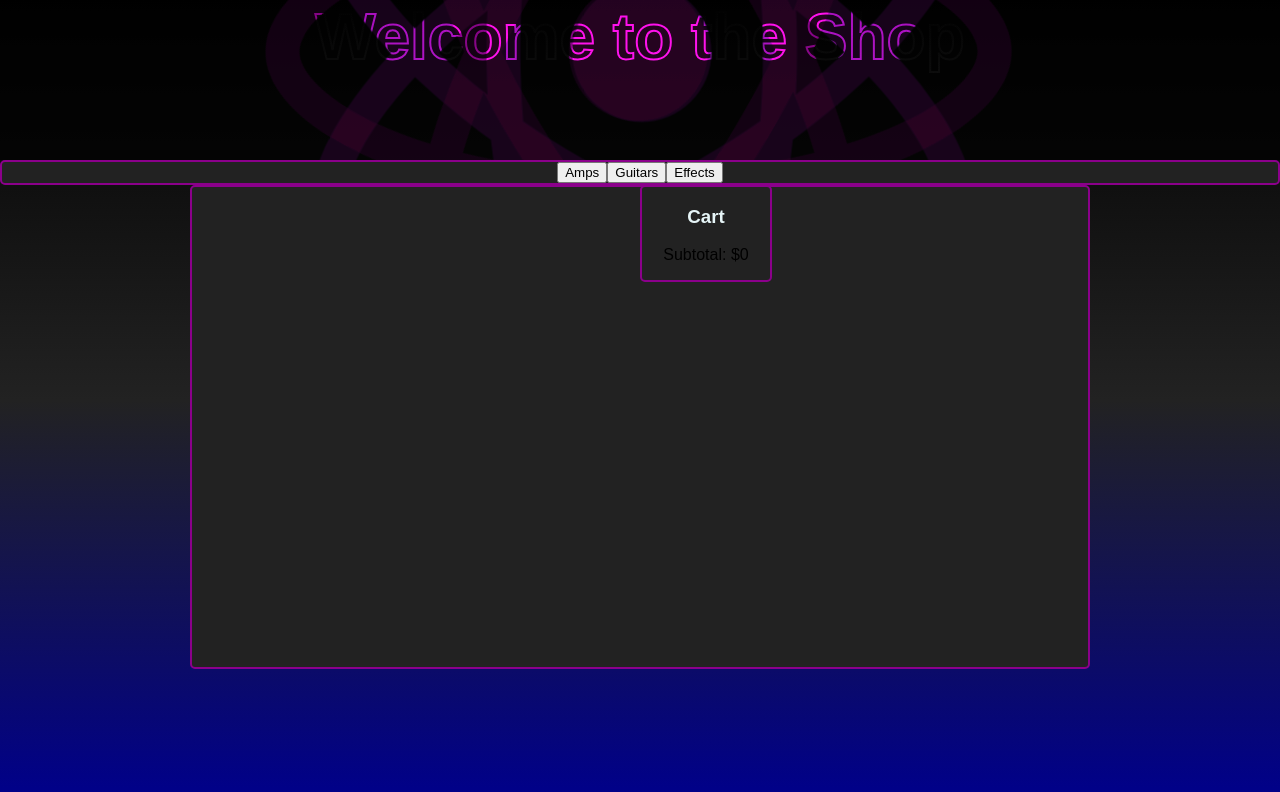
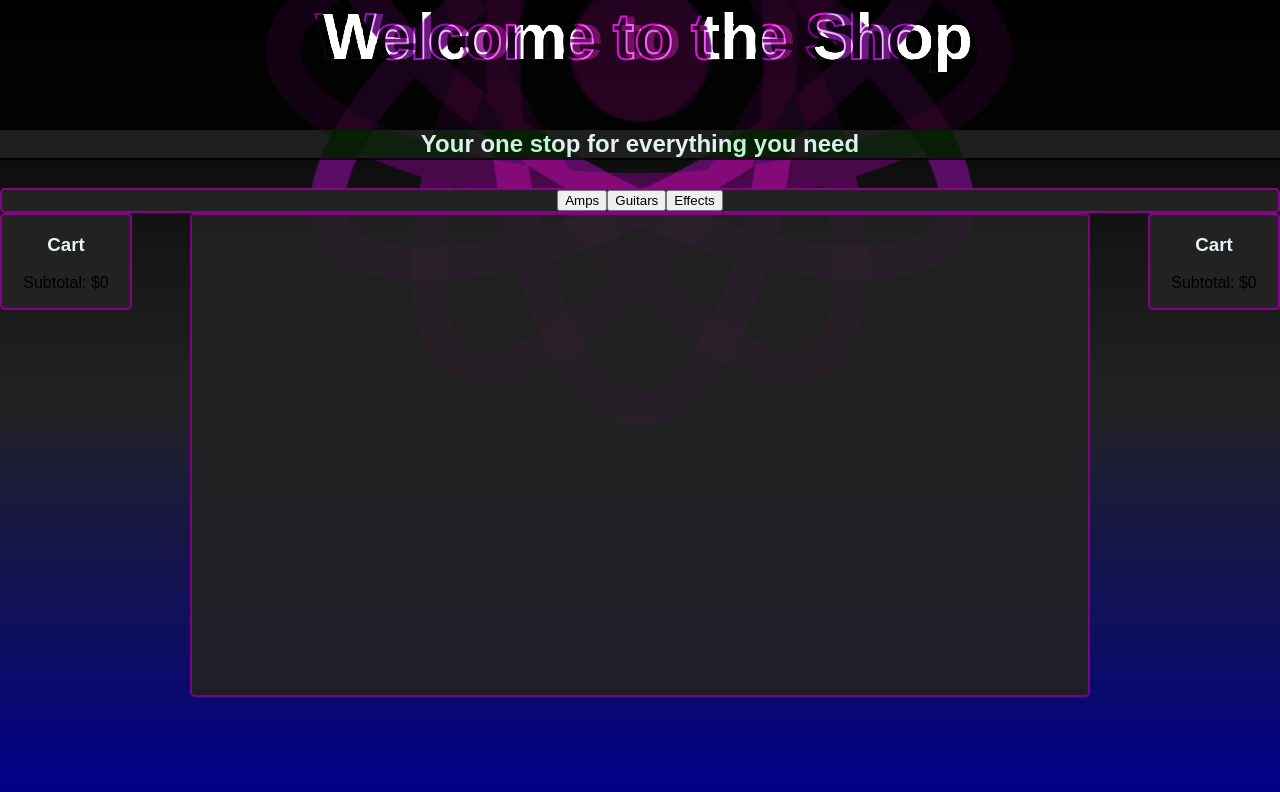
Before and after one commit to demariadaniel/musicShopApp, a React (Create React App) app: page /shop in a window 1280 px wide. Shown: the top 792 px of the page. Built offline with nearby package versions, Linux system fonts and the light colour scheme.

Commit message:
Subtitle

```diff
--- a/src/App.js
+++ b/src/App.js
@@ -16,9 +16,15 @@ class App extends Component {
           <img src={logoB} className="App-logo-B" alt="logo" />
           <img src={logoC} className="App-logo-C" alt="logo" />
         </div>
-        <header className="App-header">
-          <h1 className="App-title">Welcome to the Shop</h1>
-        </header>
+          <h1 className="App-title">
+            Welcome to the Shop
+          </h1>
+          <h1 className="App-title--white">
+            Welcome to the Shop
+          </h1>
+          <h2 className="App-title--subtitle">
+            Your one stop for everything you need
+          </h2>
         <div>
           <Switch>
             <Route
--- a/src/components/Cart.jsx
+++ b/src/components/Cart.jsx
@@ -1,7 +1,7 @@
 import React, { Component } from "react";
 
-const Cart =()=>(
-  <div className="cart windows--neon">
+const Cart =({className})=>(
+  <div className={`cart windows--neon ${className}`}>
     <h3 className="text--color1">
       Cart
     </h3>
--- a/src/components/Shop.jsx
+++ b/src/components/Shop.jsx
@@ -22,7 +22,8 @@ export default class Shop extends Component {
             </Link>
           ))}
         </nav>
-        <div className="shopPage--parent windows--neon">
+        <Cart className="left" />
+        <div className="shopPage--parent windows--neon transparent">
           <Switch>
             {this.state.products.map(product => (
               <Route
@@ -49,7 +50,7 @@ export default class Shop extends Component {
             ))}
           </Switch>
         </div>
-        <Cart />
+        <Cart className="right" />
       </div>
     );
   }
--- a/src/components/ShopPage.jsx
+++ b/src/components/ShopPage.jsx
@@ -6,7 +6,7 @@ const ShopPage = ({ inventory, match, category }) => (
     <h3 className="text--color1">
       {category}
     </h3>
-    <div class="shopPage--container">
+    <div class="shopPage--container transparent">
       {inventory.map((item, i) => (
         <Link to={`${match.url}/${i}`}>
           <div class="windows--neon">
--- a/src/styles/App.css
+++ b/src/styles/App.css
@@ -69,11 +69,20 @@
   position: relative;
   z-index: 4;
   -webkit-text-fill-color: transparent;
-  -webkit-text-stroke: 2px white;
+  -webkit-text-stroke: 2px #E6F5F7;
   mix-blend-mode: overlay;
   background: #222;
   height: 2.5em;
   margin: 0; }
+
+.App-title--subtitle {
+  margin: 0;
+  -webkit-text-fill-color: #E6F5F7;
+  mix-blend-mode: difference;
+  background: #222;
+  position: relative;
+  z-index: 4;
+  top: -1.25em; }
 
 .App-intro {
   font-size: large; }
--- a/src/styles/app.scss
+++ b/src/styles/app.scss
@@ -51,11 +51,21 @@
   position: relative;
   z-index: 4;
   -webkit-text-fill-color: transparent;
-  -webkit-text-stroke: 2px white;
+  -webkit-text-stroke: 2px $color1;
   mix-blend-mode: overlay;
   background: $color0;
   height: 2.5em;
   margin: 0;
+}
+
+.App-title--subtitle {
+  margin: 0;
+  -webkit-text-fill-color: $color1;
+  mix-blend-mode: difference;
+  background: $color0;
+  position: relative;
+  z-index: 4;
+  top: -1.25em;
 }
 
 .App-intro {
```
